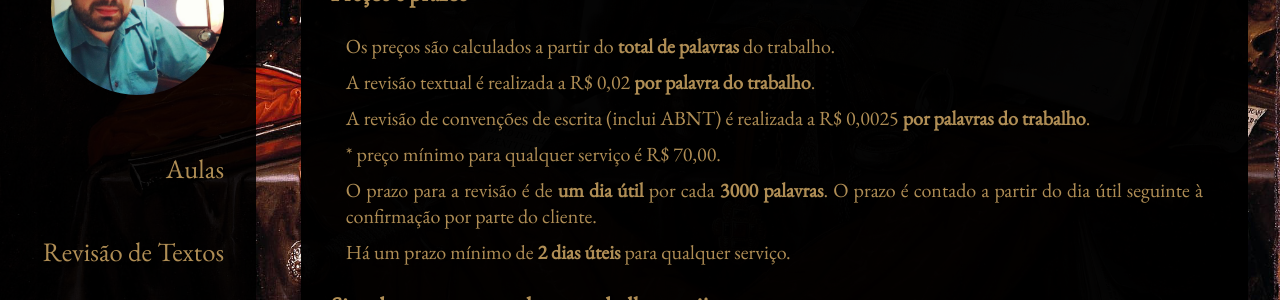
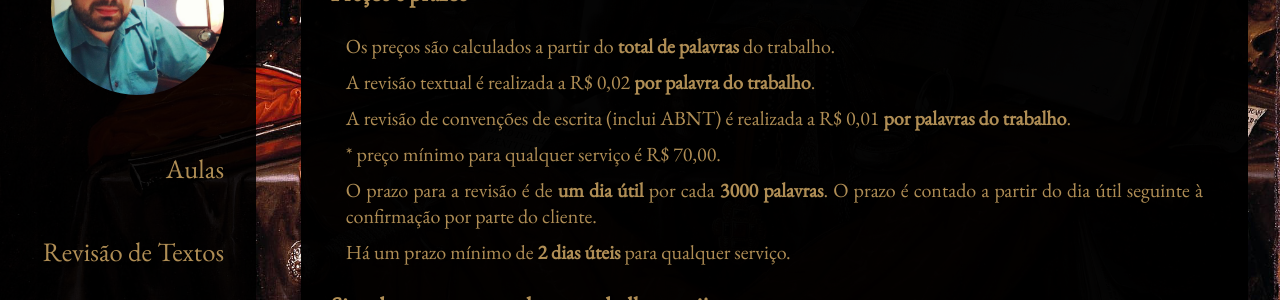
Before and after one commit to luisdarcadia/luisdarcadia.github.io, a Jekyll site: the page built from index.html, in a window 1280 px wide and 900 px high, scrolled down 2092 px. Shown: the part 155-455 px from the top of the window. Built offline with Jekyll 4.4.1, drawn with Linux system fonts in a browser that asks for light colours; nearby versions of some CDN libraries.

Commit message:
Update parametros.yaml

```diff
--- a/_data/parametros.yaml
+++ b/_data/parametros.yaml
@@ -1,6 +1,6 @@
 luis:
   precorevisaotextual: "0,02"
-  precorevisaoabnt: "0,0025"
+  precorevisaoabnt: "0,01"
   palavraspordia: 3000
   tamanholauda: 300
   precolauda: 5
```
